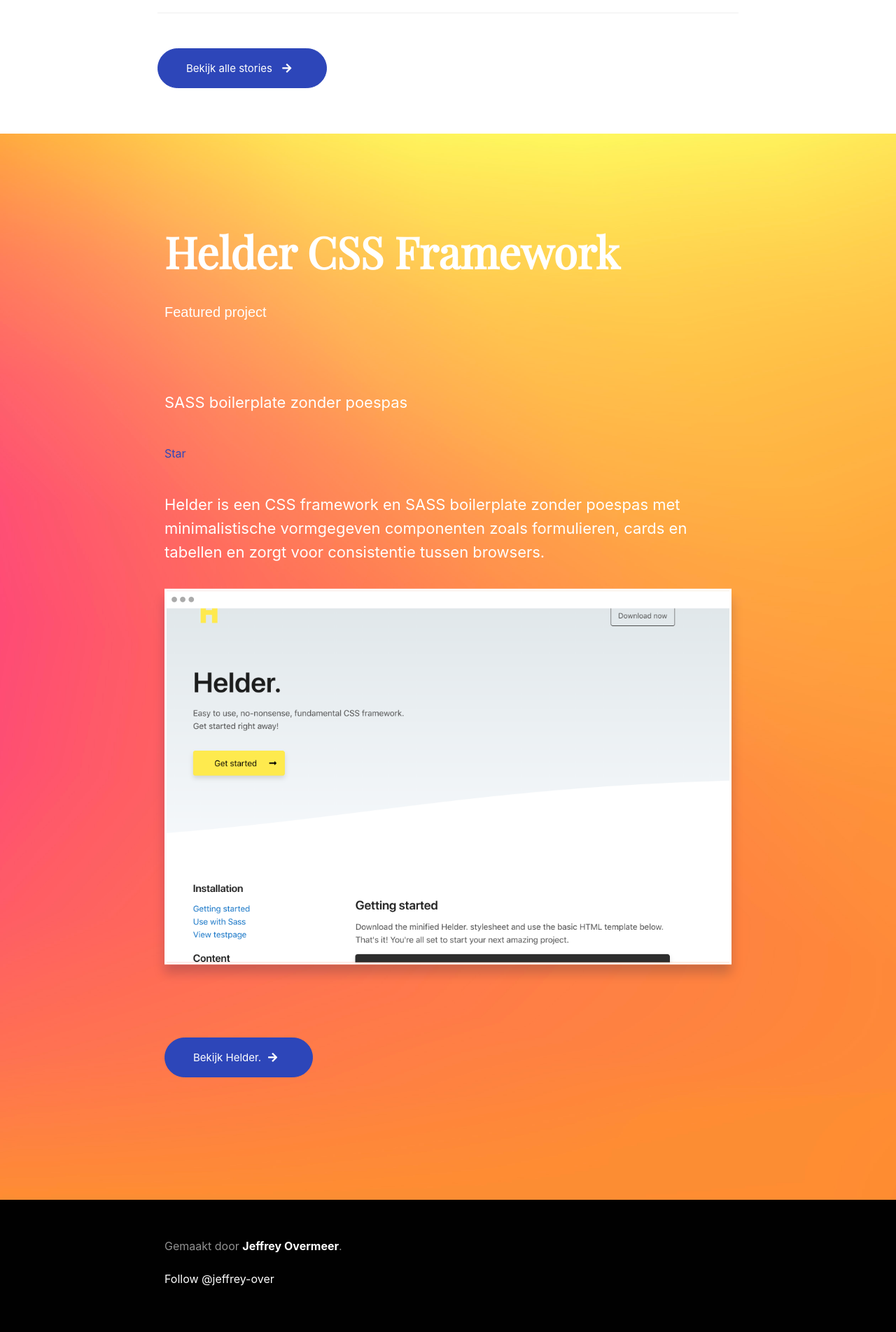
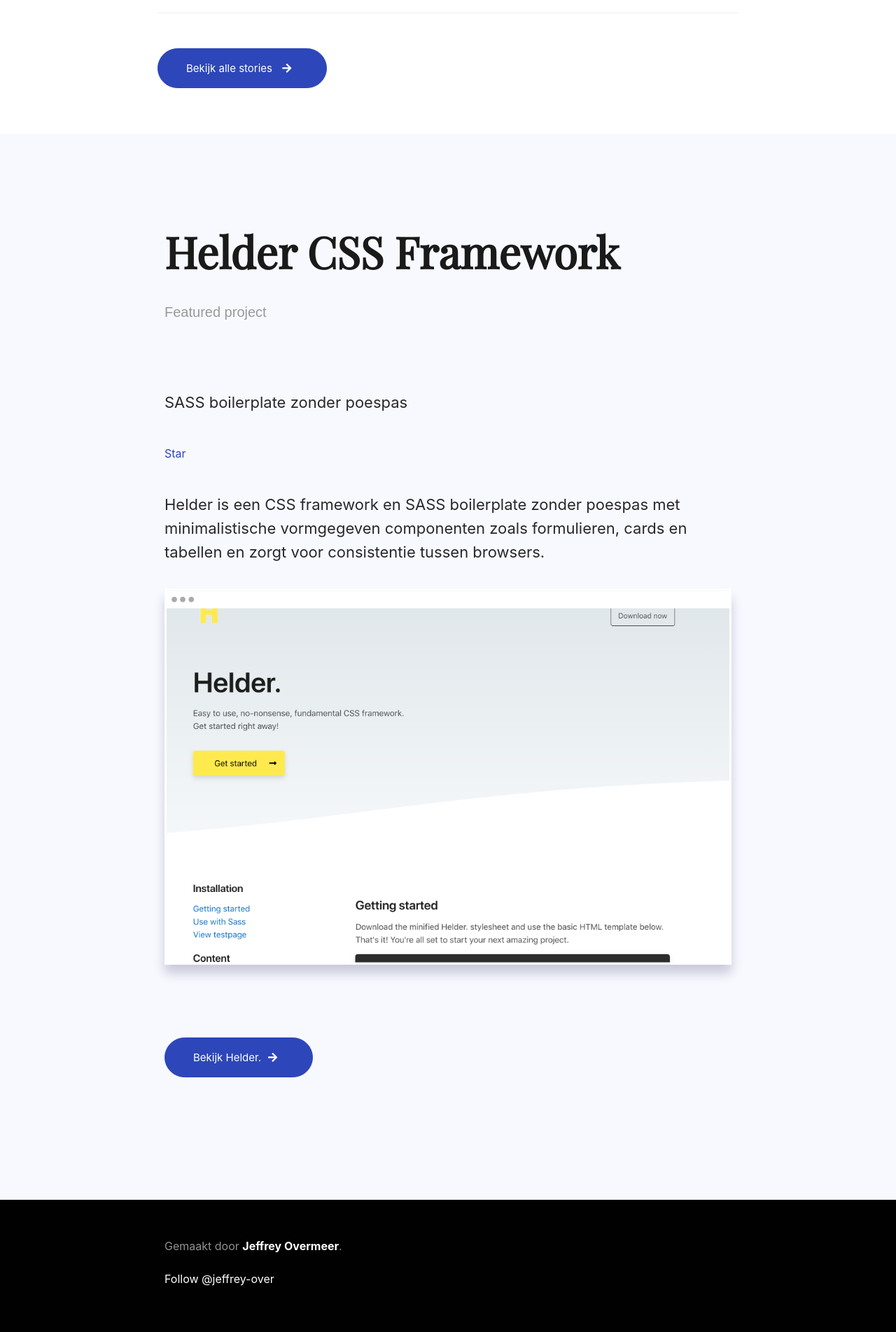
Before and after one commit to jeffrey-over/jeffrey-over.github.io, a Jekyll site: the page built from index.html, in a window 1280 px wide. Shown: the part 2440-4344 px from the top of the page at 70% size. Built offline with Jekyll 4.4.1, drawn with Linux system fonts in a browser that asks for light colours; nearby versions of some CDN libraries; some web fonts are replaced; library files that are not in the unit come from our copies; comment, search, counter and statistics services are not loaded.

Commit message:
promotional redesign

```diff
--- a/_sass/sections/_promotional.scss
+++ b/_sass/sections/_promotional.scss
@@ -13,12 +13,12 @@
 
 .promotional-product {
         padding: 0 0 6rem 0;
-        //background: #fafafa;
+        background: #f8f9ff;
 
-        background-image: url(../images/35.-Ronchi.jpg);
+        //background-image: url(../images/35.-Ronchi.jpg);
         //background-image: url(https://lstore.graphics/meshgradients/images/39.-Prelude.jpg);
-        background-size: cover;
-        color: #fff;
+        //background-size: cover;
+        //color: #fff;
 
 }
 
@@ -27,10 +27,10 @@
 
     }
 
-.promotional-product .is-subtitle {color: #ffffff;}
+//.promotional-product .is-subtitle {color: #ffffff;}
 .promotional-product .is-title {
         margin-bottom: 35px;
-        color: #ffffff;
+
 
 }
 
```
